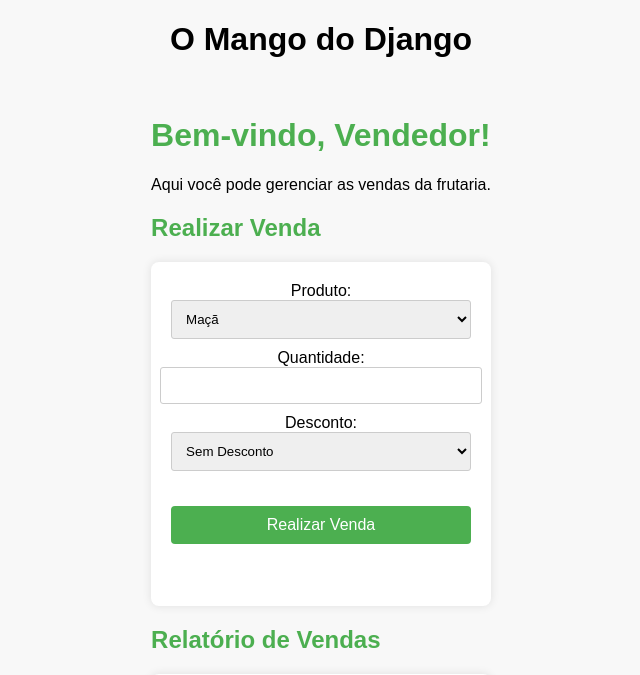
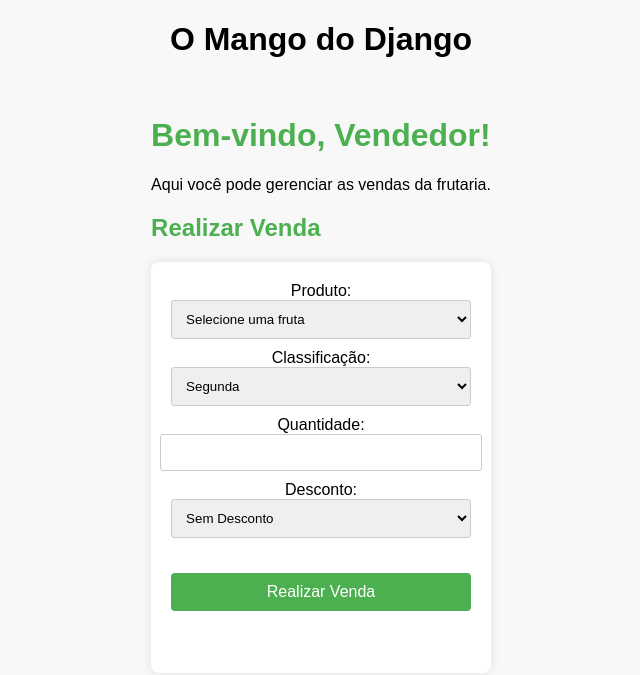
Before and after one commit to jeffbcampos/django-frutaria, a Django app: template django_frutaria/frutaria/templates/vendedor.html in a window 1280 px wide. Shown: the top 675 px of the page, without its empty margins (319-959 px from the left). Run offline with Django 5.2, Linux system fonts and the light colour scheme; the template is opened without the code that fills it: values that come from a table or form of the project are taken from there, others are empty; data comes from the database, SQL or seed files in the repository; both versions use the stored data as it was after the commit.

Commit message:
classificacao update

```diff
--- a/django_frutaria/frutaria/templates/relatorio_vendas.html
+++ b/django_frutaria/frutaria/templates/relatorio_vendas.html
@@ -7,6 +7,7 @@
             <tr>
                 <th>ID da Venda</th>
                 <th>Produto</th>
+                <th>Classificação</th>
                 <th>Quantidade</th>
                 <th>Data da Venda</th>
                 <th>Hora da Venda</th>
@@ -18,6 +19,7 @@
             <tr>
                 <td>{{ venda.id }}</td>
                 <td>{{ venda.fruta.nome }}</td>
+                <td>{{ venda.fruta.classificacao }}</td>
                 <td>{{ venda.qtd_vendida }}</td>
                 <td>{{ venda.data_venda|date:"d/m/Y" }}</td>
                 <td>{{ venda.data_venda|date:"H:i:s" }}</td>
--- a/django_frutaria/frutaria/templates/vendedor.html
+++ b/django_frutaria/frutaria/templates/vendedor.html
@@ -15,9 +15,14 @@
         {% csrf_token %}
         <label for="produto" class="rotulo">Produto:</label>
         <select name="fruta" id="fruta" class="selecao">
+            <option value="" selected disabled>Selecione uma fruta</option>
             {% for fruta in frutas %}
-            <option value="{{ fruta.id }}" data-qtd-estoque="{{ fruta.qtd_estoque }}">{{ fruta.nome }}</option>
+            <option value="{{ fruta.id }}" data-qtd-estoque="{{ fruta.qtd_estoque }}" data-classificacao="{{ fruta.classificacao }}">{{ fruta.nome }}</option>
             {% endfor %}
+        </select>
+        <label for="classificacao" class="rotulo">Classificação:</label>
+        <select name="classificacao" id="classificacao" class="selecao">
+            <option value="{{ fruta.classificacao }}">{{ fruta.classificacao }}</option>
         </select>
         <label for="quantidade" class="rotulo">Quantidade:</label>
         <input type="number" name="quantidade" id="quantidade" class="entrada" min="0">
@@ -47,5 +52,22 @@
             var qtdEstoque = selectedOption.getAttribute('data-qtd-estoque');
             document.getElementById('quantidade').max = qtdEstoque;
         });
+        document.addEventListener('DOMContentLoaded', function() {
+            const frutaSelect = document.getElementById('fruta');
+            const classificacaoSelect = document.getElementById('classificacao');
+
+            frutaSelect.addEventListener('change', function() {
+                // Limpa as opções de classificação existentes
+                classificacaoSelect.innerHTML = '';
+
+                // Encontra a classificação da fruta selecionada
+                const selectedFruta = this.options[this.selectedIndex];
+                const classificacao = selectedFruta.getAttribute('data-classificacao');
+
+                // Cria uma nova opção de classificação e a adiciona ao select de classificação
+                const option = new Option(classificacao, classificacao);
+                classificacaoSelect.add(option);
+            });
+        });
     </script>
 {% endblock %}
```
Also changed, not shown: django_frutaria/db.sqlite3, django_frutaria/frutaria/migrations/0006_classificacao_remove_fruta_classificacao_and_more.py (added), django_frutaria/frutaria/migrations/0007_remove_fruta_classificacoes_and_more.py (added), django_frutaria/frutaria/models.py (line endings or trailing spaces).
